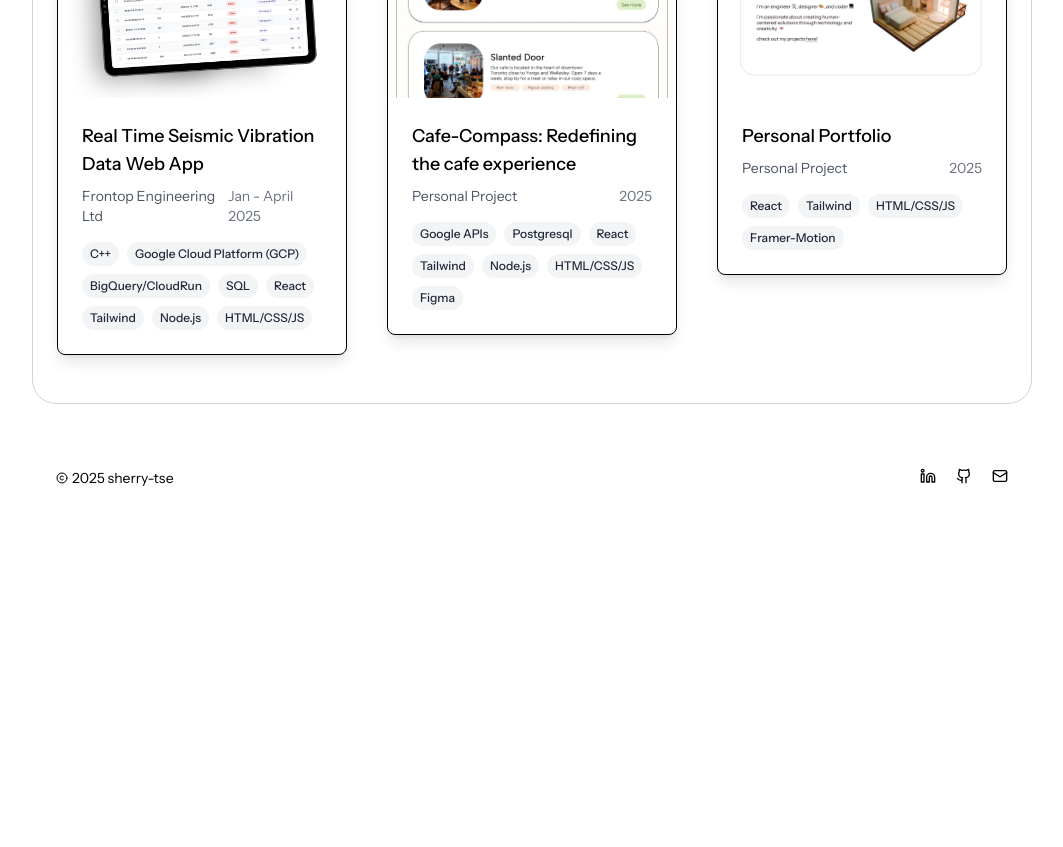
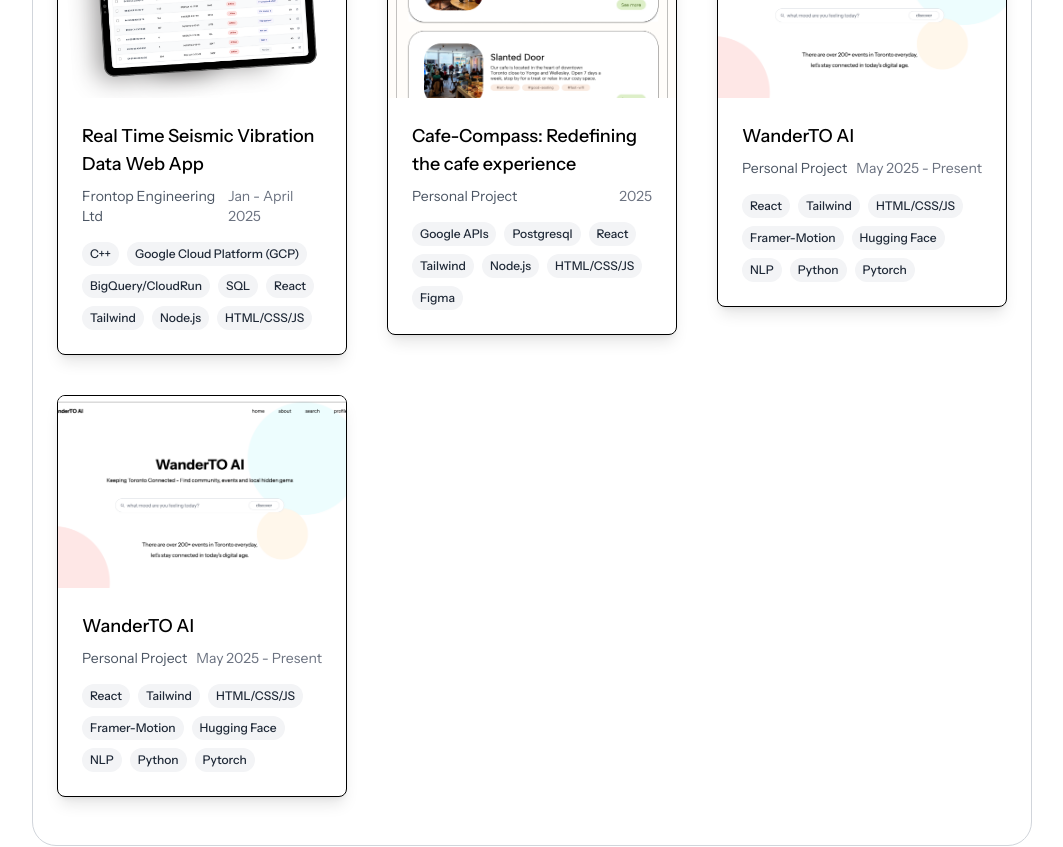
Before and after one commit to stse3/my-portfolio, a React (Vite) app: page /projects in a window 1280 px wide. Shown: the part 380-1227 px from the top of the page, without its empty margins (108-1171 px from the left). Before the commit the page ends 940 px from the top, so only its background shows below. Built offline with nearby package versions, Linux system fonts and the light colour scheme.

Commit message:
added WanderTO AI project

```diff
--- a/src/pages/Projects.jsx
+++ b/src/pages/Projects.jsx
@@ -5,6 +5,7 @@
 import cafe from '../assets/cafe-compass.png';
 import portfolio from '../assets/portfolio.png';
 import Typewriter from 'typewriter-effect';
+import wanderTO  from '../assets/WanderTO - AI.png';
 
 export default function Projects() {
   const [selectedProject, setSelectedProject] = useState(null);
@@ -51,22 +52,46 @@
       githubUrl: "https://github.com/stse3/cafe-compass",
     },
     {
-      id: 3,
-      image: portfolio,
-      title: "Personal Portfolio",
+      id: 4,
+      image: wanderTO,
+      title: "WanderTO AI",
       company: "Personal Project",
-      date: "2025",
-      description: "A modern, responsive portfolio website built to showcase my projects and skills as a developer. The site features interactive elements, smooth animations, and optimized performance. It includes project showcases, skill visualizations, and a contact system. The design emphasizes clean typography and intuitive navigation to create an engaging user experience.",
+      date: "May 2025 - Present",
+      description: "In today's work culture and tech enviornment, I was inspired to create a fullstack AI platform that could ",
       mediaType: "image",
       tools: [
         "React",
         "Tailwind",
         "HTML/CSS/JS",
-        "Framer-Motion"
+        "Framer-Motion",
+        "Hugging Face",
+        "NLP",
+        "Python",
+        "Pytorch"
       ],
-      githubUrl: "https://github.com/stse3/my-portfolio",
-      liveUrl: "https://sherrytse.com"
-    }
+      githubUrl: "https://github.com/stse3/wanderTO-ai",
+    },
+    {
+      id: 4,
+      image: wanderTO,
+      title: "WanderTO AI",
+      company: "Personal Project",
+      date: "May 2025 - Present",
+      description: "WanderTO AI is a fullstack event discovery platform that addresses the overwhelming number of daily events in Toronto—over 200+. It uses Puppeteer to dynamically scrape popular event websites, then classifies and filters content using NLP models, including Facebook's BART-MNLI for event categorization. Users can explore curated events, share listings, invite friends, and foster community engagement—all through a clean, responsive interface.",
+      mediaType: "youtube",
+      youtubeEmbedUrl: "https://www.youtube.com/embed/hz5ZMezncWE",
+      tools: [
+        "React",
+        "Tailwind",
+        "HTML/CSS/JS",
+        "Framer-Motion",
+        "Hugging Face",
+        "NLP",
+        "Python",
+        "Pytorch"
+      ],
+      githubUrl: "https://github.com/stse3/wanderTO-ai"
+    },
   ];
 
   // Open modal with project details
```
Also changed, not shown: src/assets/WanderTO - AI.png (added).
